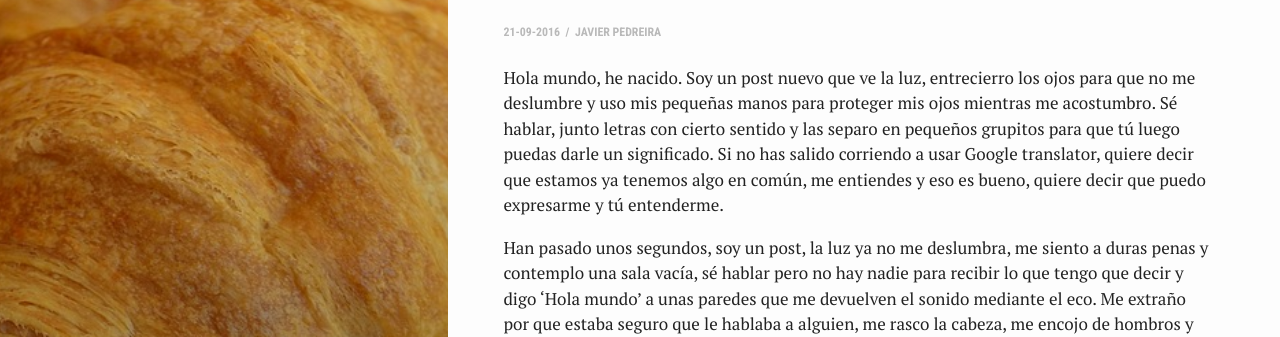
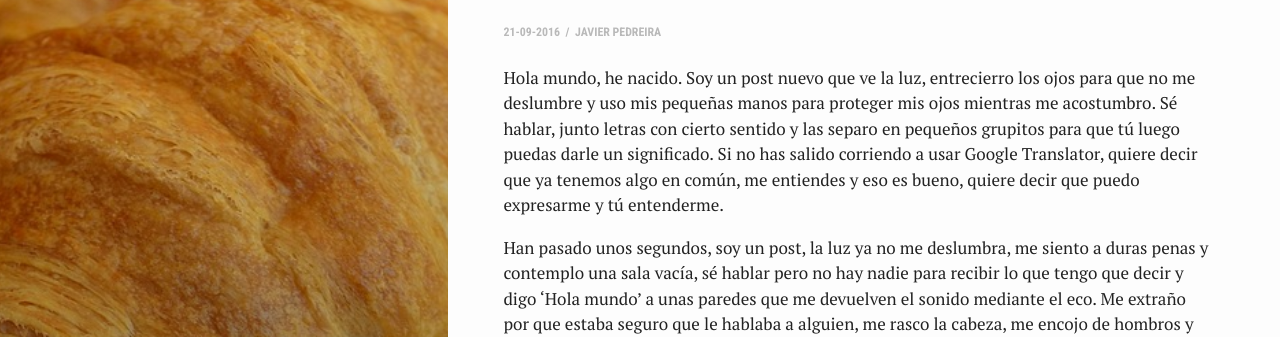
Before and after one commit to javierpedreira/javierpedreira.github.io, a Jekyll site: the page built from _posts/2016-09-21-hola-mundo.md, in a window 1280 px wide and 1160 px high. Shown: the part 152-489 px from the top of the window. Built offline with Jekyll 4.4.1, drawn with Linux system fonts in a browser that asks for light colours.

Commit message:
Small tweaks (#7)
* Small tweaks

* Adding some build files

```diff
--- a/_posts/2016-09-21-hola-mundo.md
+++ b/_posts/2016-09-21-hola-mundo.md
@@ -8,7 +8,7 @@
 author: Javier Pedreira
 ---
 
-Hola mundo, he nacido. Soy un post nuevo que ve la luz, entrecierro los ojos para que no me deslumbre y uso mis pequeñas manos para proteger mis ojos mientras me acostumbro. Sé hablar, junto letras con cierto sentido y las separo en pequeños grupitos para que tú luego puedas darle un significado. Si no has salido corriendo a usar Google translator, quiere decir que estamos ya tenemos algo en común, me entiendes y eso es bueno, quiere decir que puedo expresarme y tú entenderme.
+Hola mundo, he nacido. Soy un post nuevo que ve la luz, entrecierro los ojos para que no me deslumbre y uso mis pequeñas manos para proteger mis ojos mientras me acostumbro. Sé hablar, junto letras con cierto sentido y las separo en pequeños grupitos para que tú luego puedas darle un significado. Si no has salido corriendo a usar Google Translator, quiere decir que ya tenemos algo en común, me entiendes y eso es bueno, quiere decir que puedo expresarme y tú entenderme.
 
 Han pasado unos segundos, soy un post, la luz ya no me deslumbra, me siento a duras penas y contemplo una sala vacía, sé hablar pero no hay nadie para recibir lo que tengo que decir y digo 'Hola mundo' a unas paredes que me devuelven el sonido mediante el eco. Me extraño por que estaba seguro que le hablaba a alguien, me rasco la cabeza, me encojo de hombros y vuelvo a sentir que alguien está leyendo lo que pienso.
 
```
Also changed, not shown: _posts/2016-09-23-La-narrativa-del-codigo.md (+6 -7 lines), 5 other files.
